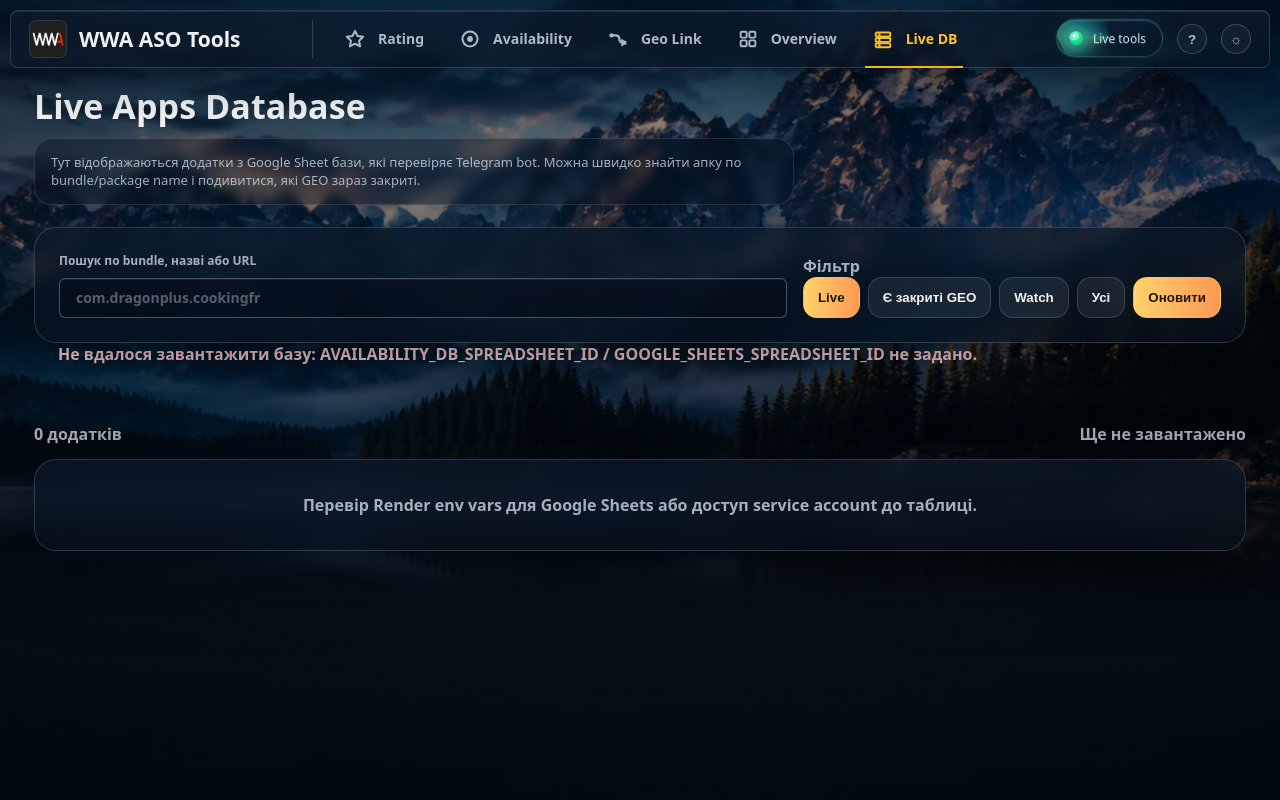
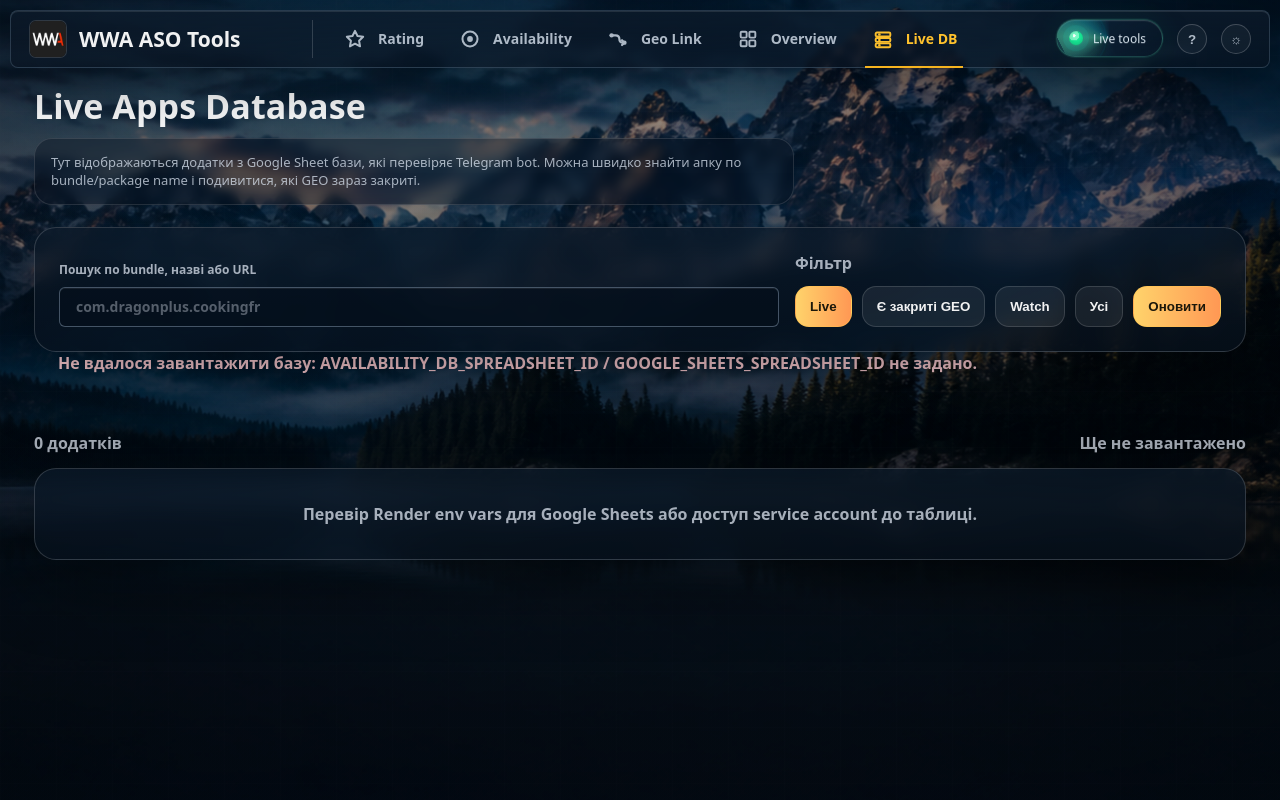
Before and after one commit to WiZe1007/ASO-Tools-Website, a Flask app: page /live-apps in a window 1280 px wide. Run offline with Flask 3, Linux system fonts and the light colour scheme.

Commit message:
Adjust live database filter spacing

```diff
--- a/templates/live_apps.html
+++ b/templates/live_apps.html
@@ -145,6 +145,7 @@
     .toolbar{display:grid;grid-template-columns:1fr auto;gap:16px;align-items:end;padding:24px}
     .field{display:grid;gap:9px}
     .field span,.filter-title{color:var(--muted);font-weight:850}
+    .filter-title{margin:0 0 12px}
     .input{
       width:100%;
       min-height:58px;
@@ -157,7 +158,7 @@
       outline:none;
     }
     .input:focus{border-color:rgba(35,199,255,.55);box-shadow:0 0 0 5px rgba(35,199,255,.12)}
-    .filters{display:flex;align-items:center;gap:8px;flex-wrap:wrap;justify-content:flex-end}
+    .filters{display:flex;align-items:center;gap:10px;flex-wrap:wrap;justify-content:flex-end}
     .filter-btn,.refresh-btn,.link-btn,.copy-btn{
       border:1px solid rgba(255,255,255,.14);
       background:rgba(255,255,255,.07);
```
